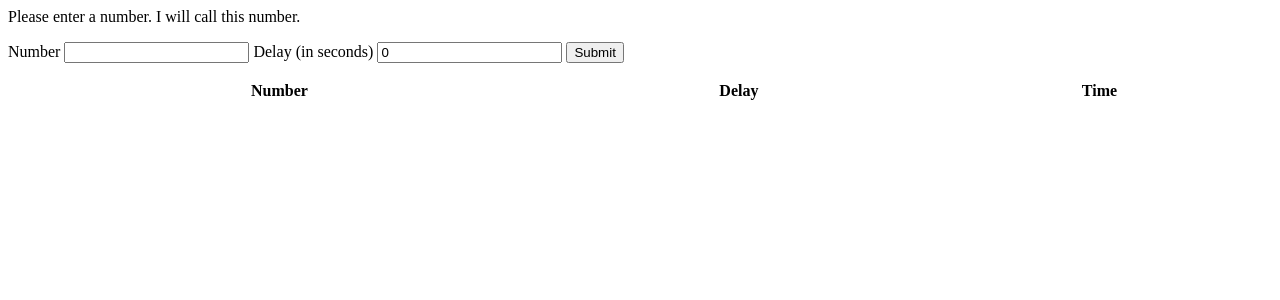
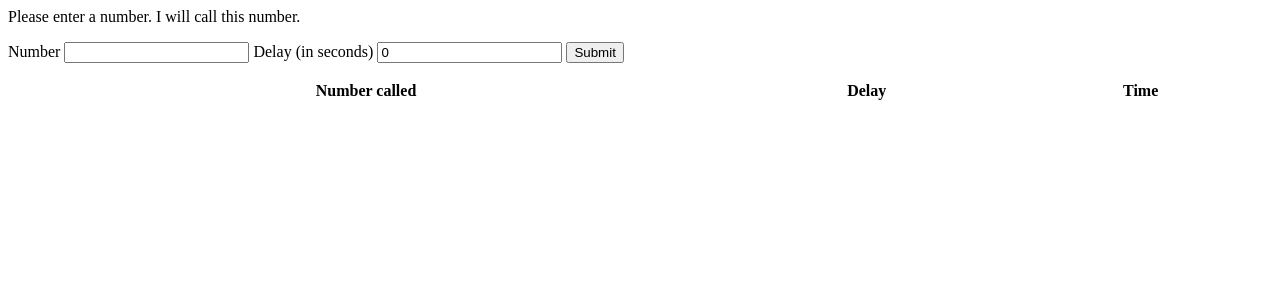
Before and after one commit to patricknyu/PhoneBuzz, a Flask app: page / in a window 1280 px wide. Shown: the top 300 px of the page. Run offline with Flask 2, Linux system fonts and the light colour scheme; lists and menus that the app fills with data are empty.

Commit message:
attemptint to fix it

```diff
--- a/templates/index.html
+++ b/templates/index.html
@@ -13,16 +13,15 @@
 </form>
 <table style="width:100%">
 <tr>
-<th>Number</th>
+<th>Number called</th>
 <th>Delay</th>
 <th>Time</th>
 </tr>
 {% for h in history %}
 <tr>
-<td>{{h}}</td>
 <td>{{callRequests[h][1]}}</td>
 <td>{{callRequests[h][0]}}</td>
-<td>{{callRequests[h][2]}}</td>
+<td>{{h}}</td>
 </tr>
 {% endfor %}
 </table>
```
